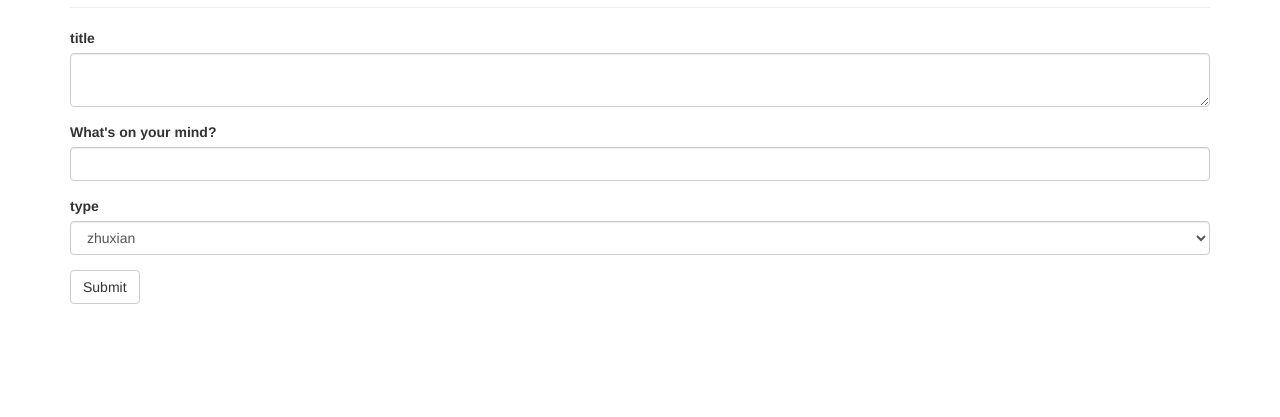
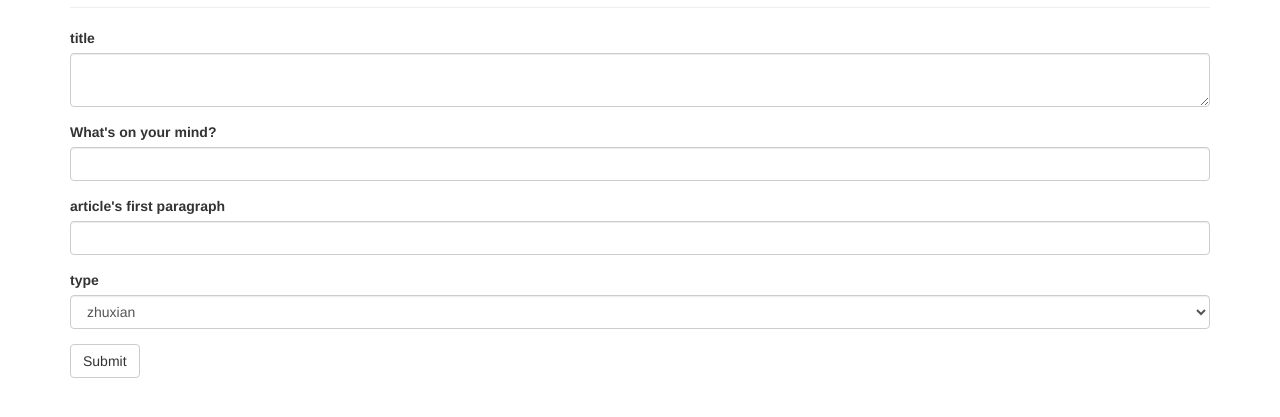
Before and after one commit to dayiguizhen/myblog, a Flask app: page /edit-post in a window 1280 px wide. Shown: the part 164-581 px from the top of the page. Run offline with Flask 2, Linux system fonts and the light colour scheme; a user stored in the database is signed in; tables that the repository leaves empty hold one stand-in row (values such as "Sample post"); some libraries are stand-ins or nearby versions.

Commit message:
fix: Now article at home show first paragraph instead of complete.

```diff
--- a/app/main/forms.py
+++ b/app/main/forms.py
@@ -10,5 +10,6 @@ class EditAboutForm(Form):
 class PostForm(Form):
 	title = TextAreaField('title',validators=[Required()]);
 	body = PageDownField("What's on your mind?",validators=[Required()]);
+	readmore = PageDownField("article's first paragraph",validators=[Required()])
 	classify = SelectField(u'type',coerce=str,choices=[('zhuxian','zhuxian'),('luxian','luxian'),( 'xianxian','xianxian'),('juexian','juexian')]);
 	submit = SubmitField('Submit');
--- a/app/main/views.py
+++ b/app/main/views.py
@@ -24,7 +24,7 @@ def index(classify):
 def edit_post():
     form = PostForm();
     if form.validate_on_submit():
-        post = Post(body=form.body.data,author=current_user._get_current_object(),classify=form.classify.data,title=form.title.data);
+        post = Post(body=form.body.data,author=current_user._get_current_object(),classify=form.classify.data,title=form.title.data,readmore=form.readmore.data);
         db.session.add(post);
     return render_template('edit_post.html',form=form)
 
--- a/app/templates/base.html
+++ b/app/templates/base.html
@@ -4,8 +4,8 @@
 
 {% block head %}
 {{ super() }}
-<link rel="shortcut icon" href="{{ url_for('static', filename='favicon.ico') }}" type="image/x-icon">
-<link rel="icon" href="{{ url_for('static', filename='favicon.ico') }}" type="image/x-icon">
+<link rel="shortcut icon" href="http://7rfh5s.com1.z0.glb.clouddn.com/timefiles" type="image/x-icon">
+<link rel="icon" href="http://7rfh5s.com1.z0.glb.clouddn.com/timefiles" type="image/x-icon">
 {% endblock %}
 
 {% block navbar %}
--- a/app/templates/index.html
+++ b/app/templates/index.html
@@ -13,9 +13,9 @@
                 {% if post.body_html %}
                     <a href="{{ url_for('.post',id=post.id) }}"><h2 >{{ post.title }}</h2></a>
                         <div class="post-date">{{ moment(post.timestamp).format('LLL') }}</div>
-                    {{ post.body_html | safe }}
+                    {{ post.readmore_html | safe }}
                 {% else %}
-                    {{ post.body }}
+                    {{ post.readmore }}
                 {% endif %}
             </div>
             <div class="post-footer">
```
Also changed, not shown: app/models.py (+7 -0 lines).
